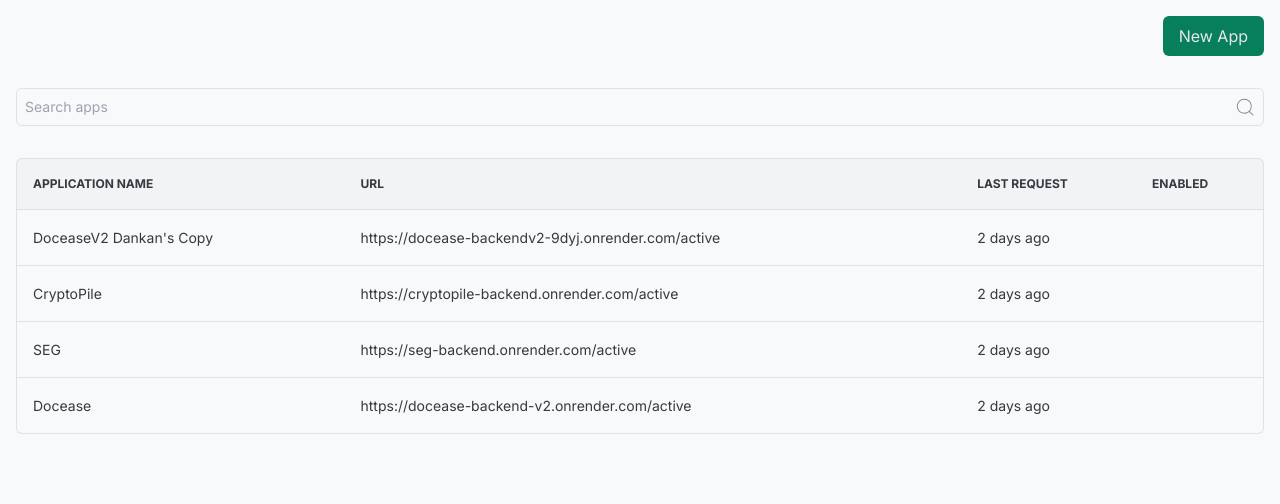
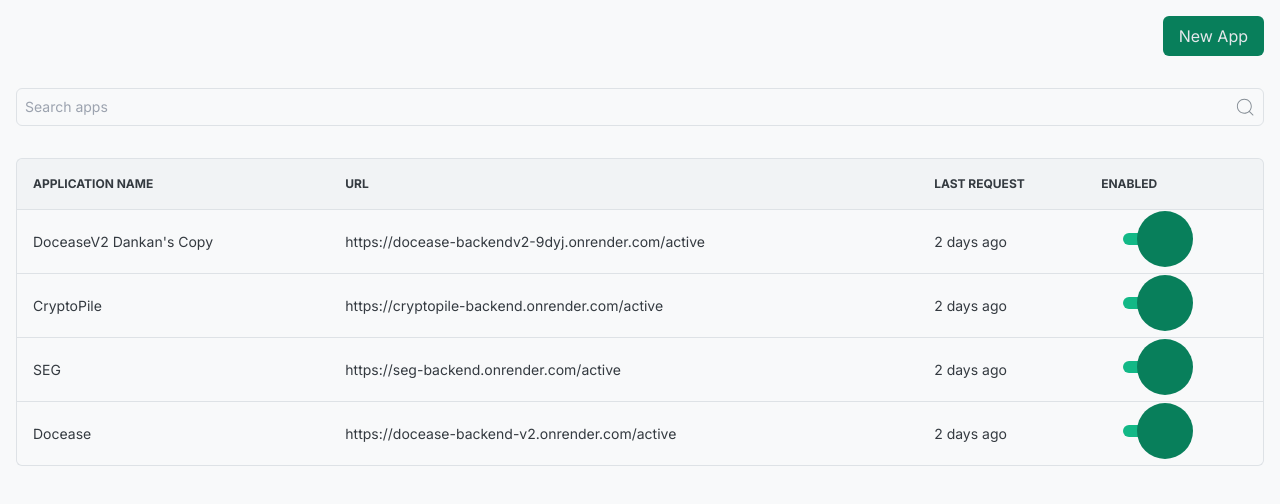
Before and after one commit to Tibz-Dankan/appcrons-web, a Next.js app: page /dashboard in a window 1280 px wide. Shown: the top 504 px of the page. Built offline with nearby package versions, Linux system fonts and the light colour scheme; no server answers.

Commit message:
feat: provide content enabled column of the applist table

```diff
--- a/src/app/app/appList.tsx
+++ b/src/app/app/appList.tsx
@@ -1,9 +1,10 @@
 "use client";
 
+import React from "react";
 import { TApp } from "@/types/app";
 import { elapsedTime } from "@/utils/elapsedTime";
 import { truncateString } from "@/utils/truncateString";
-import React from "react";
+import { ToggleSwitch } from "@/app/shared/toggleSwitch";
 
 interface AppListProps {
   showListHead?: boolean;
@@ -24,7 +25,6 @@ export const AppList: React.FC<AppListProps> = (props) => {
         className="border-separate border-spacing-0
          w-full overflow-x-auto"
       >
-        {/* <caption className=""></caption> */}
         {showListHead && (
           <thead>
             <tr
@@ -70,7 +70,20 @@ export const AppList: React.FC<AppListProps> = (props) => {
                   className={`px-2 border-r-[1px] border-color-border-primary
                   ${isLastElement(apps, index) && "rounded-br-md"}`}
                 >
-                  {app.isDisabled}
+                  <ToggleSwitch
+                    onCheck={() => {}}
+                    checked={!app.isDisabled}
+                    checkedIcon={<div />}
+                    uncheckedIcon={<div />}
+                    offColor={"#adb5bd"}
+                    onColor={"#12b886"}
+                    offHandleColor={"#495057"}
+                    onHandleColor={"#087f5b"}
+                    diameter={56}
+                    height={12}
+                    width={48}
+                    className={"-pl-2"}
+                  />
                 </td>
               </tr>
             );
--- a/src/app/shared/toggleSwitch.tsx
+++ b/src/app/shared/toggleSwitch.tsx
@@ -1,5 +1,6 @@
 import React, { useState } from "react";
 import Switch from "react-switch";
+import { twMerge } from "tailwind-merge";
 
 interface ToggleSwitchProps {
   checked: boolean;
@@ -13,6 +14,7 @@ interface ToggleSwitchProps {
   onHandleColor?: string; //hexadecimal
   checkedIcon?: JSX.Element;
   uncheckedIcon?: JSX.Element;
+  className?: string;
   onCheck: (value: boolean) => void;
 }
 
@@ -39,8 +41,8 @@ export const ToggleSwitch: React.FC<ToggleSwitchProps> = (props) => {
         onHandleColor={props.onHandleColor}
         checkedIcon={props.checkedIcon}
         uncheckedIcon={props.uncheckedIcon}
-        className="flex items-center justify-between"
-        activeBoxShadow="0 0 0px 0px #495057"
+        activeBoxShadow={"0 0 0px 0px #495057"}
+        className={twMerge(``, props.className)}
       />
     </label>
   );
```
